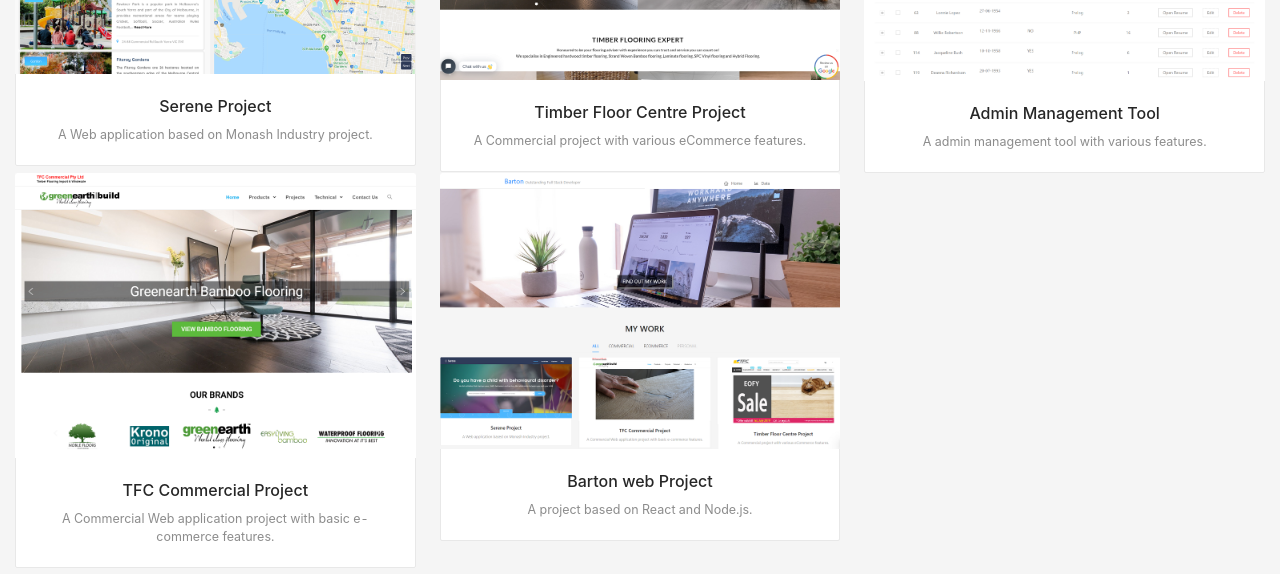
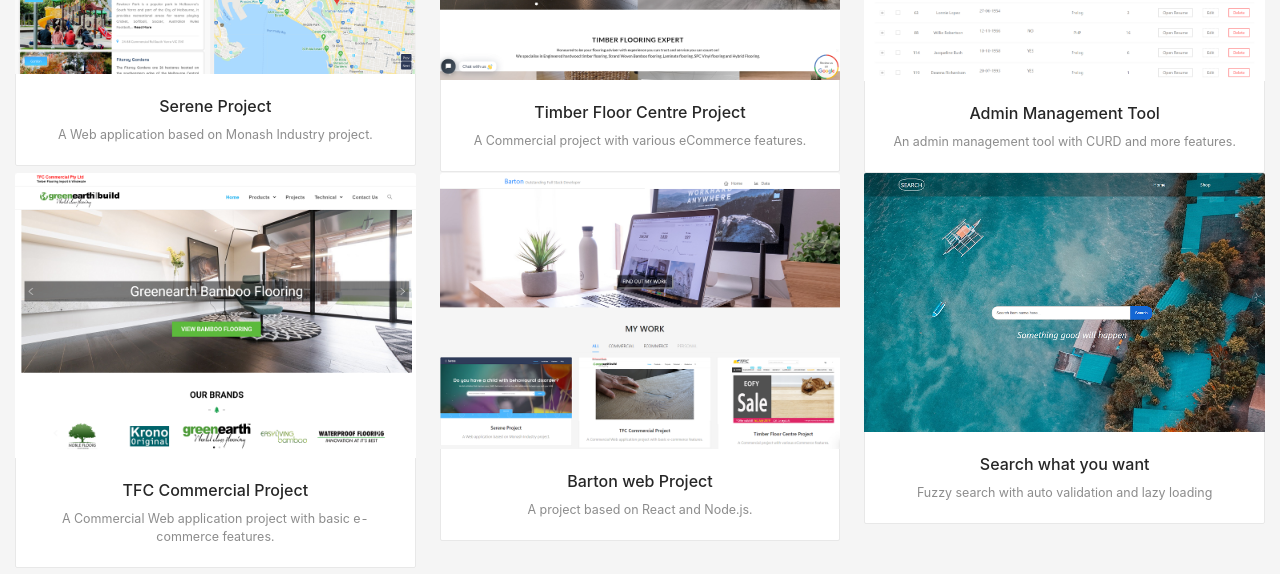
Before and after one commit to ruihuaniu/ruihua-web, a Next.js app in the folder client/: page / in a window 1280 px wide. Shown: the part 780-1354 px from the top of the page. Built offline with nearby package versions, Linux system fonts and the light colour scheme.

Commit message:
Add new items

```diff
--- a/client/components/projects.js
+++ b/client/components/projects.js
@@ -37,7 +37,7 @@ const Projects = () => {
             "type": "commercial personal",
             "link": "https://admin-management.now.sh",
             "photo": "/images/admin_management.png",
-            "description": "A admin management tool with various features."
+            "description": "An admin management tool with CURD and more features."
         },
         {
             "id": 4,
@@ -54,6 +54,14 @@ const Projects = () => {
             "link": "https://github.com/BartonNIU/barton-web",
             "photo": "/images/barton_web.png",
             "description": "A project based on React and Node.js."
+        },
+        {
+            "id": 6,
+            "title": "Search what you want",
+            "type": "personal",
+            "link": "https://search-what-you-want.now.sh/",
+            "photo": "/images/interesting_search.png",
+            "description": "Fuzzy search with auto validation and lazy loading"
         }
     ]
 
```
Also changed, not shown: client/public/images/interesting_search.png (added), 1 other file (tests, documents, lock files or other folders).
